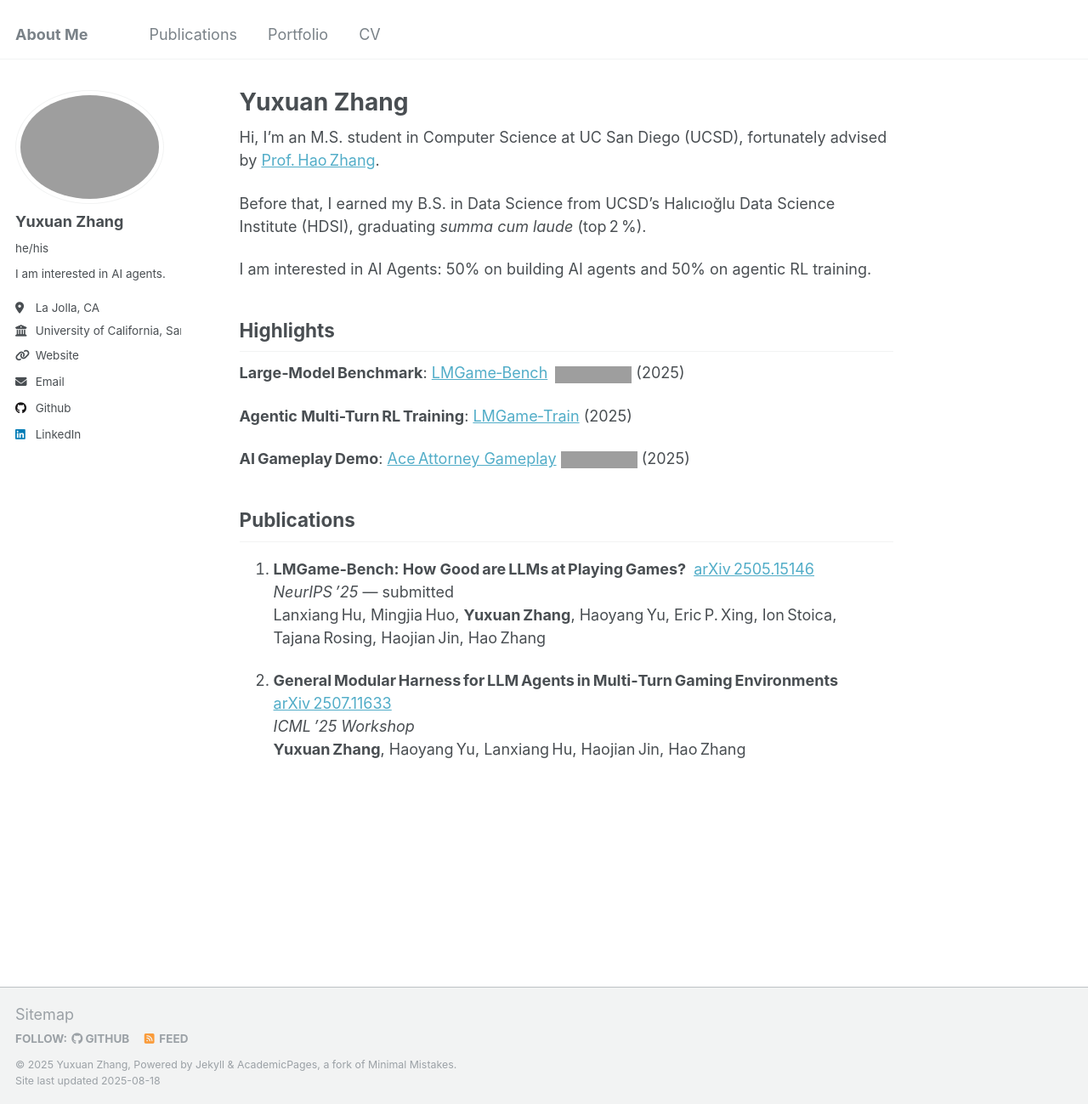
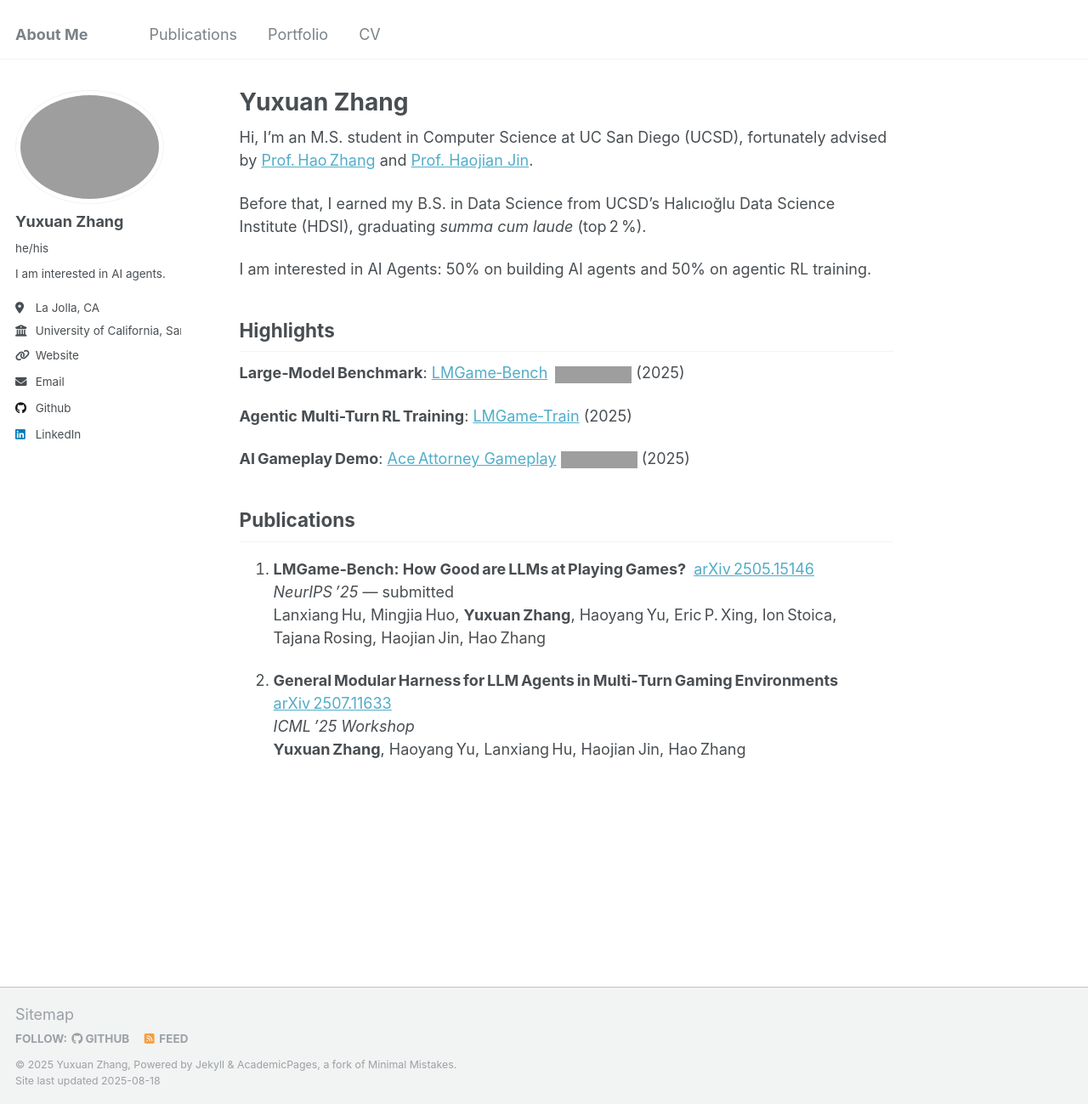
Before and after one commit to Yuxuan-Zhang-Dexter/Yuxuan-Zhang-Dexter.github.io, a Jekyll site: the page built from _pages/about.md, in a window 1280 px wide and 1299 px high. Shown: the whole window at 85% size. Built offline with Jekyll 4.4.1, drawn with Linux system fonts in a browser that asks for light colours; grey boxes are pictures that could not be loaded.

Commit message:
update about me

```diff
--- a/_pages/about.md
+++ b/_pages/about.md
@@ -7,7 +7,7 @@ redirect_from:
   - /about.html
 ---
 
-Hi, I'm an M.S. student in Computer Science at UC San Diego (UCSD), fortunately advised by [Prof. Hao Zhang](https://cseweb.ucsd.edu/~haozhang/).
+Hi, I'm an M.S. student in Computer Science at UC San Diego (UCSD), fortunately advised by [Prof. Hao Zhang](https://cseweb.ucsd.edu/~haozhang/) and [Prof. Haojian Jin](https://www.haojianj.in/).
 
 Before that, I earned my B.S. in Data Science from UCSD’s Halıcıoğlu Data Science Institute (HDSI), graduating *summa cum laude* (top 2 %).
 
```
Also changed, not shown: deprecated/portfolio/portfolio-1.md (+1 -1 lines).
